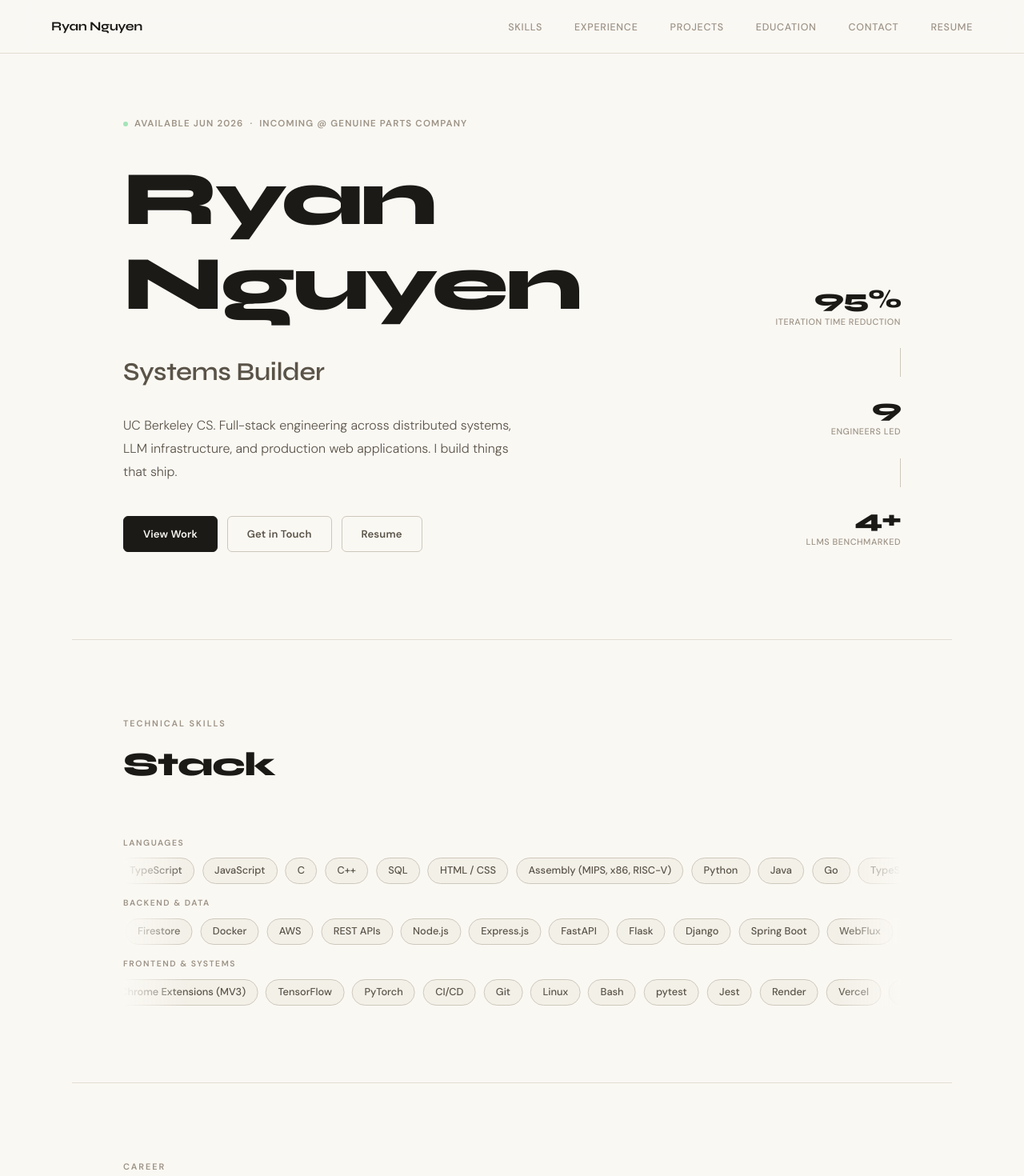
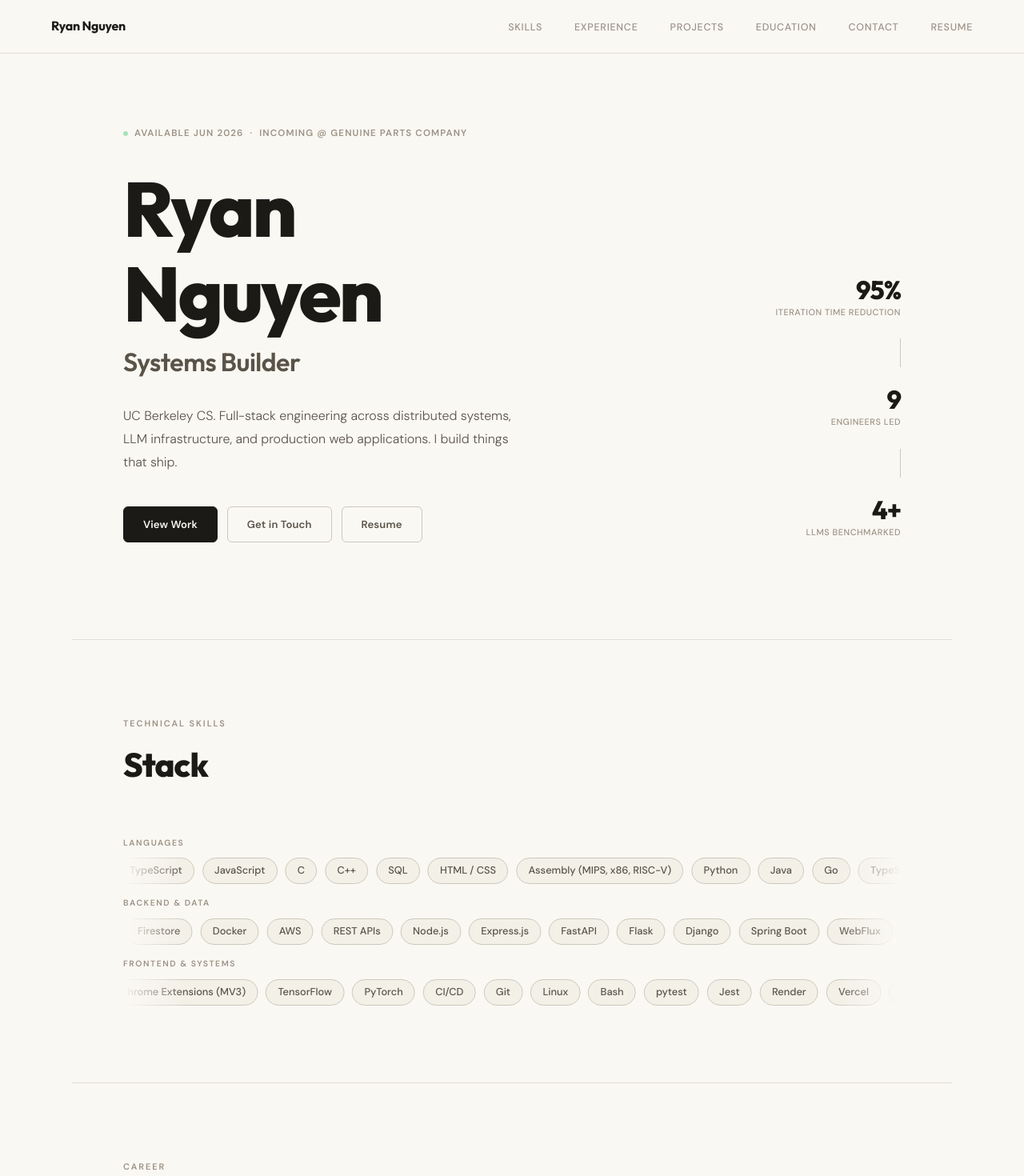
Before and after one commit to RyanTN8/portfolio, a React (Vite) app: page / in a window 1280 px wide. Shown: the top 1470 px of the page at 80% size. Built offline with nearby package versions, Linux system fonts and the light colour scheme.

Commit message:
changed the font

```diff
--- a/index.html
+++ b/index.html
@@ -6,7 +6,7 @@
     <title>Ryan Nguyen — Software Engineer</title>
     <link rel="preconnect" href="https://fonts.googleapis.com" />
     <link rel="preconnect" href="https://fonts.gstatic.com" crossorigin />
-    <link href="https://fonts.googleapis.com/css2?family=Syne:wght@600;700;800&family=DM+Sans:ital,opsz,wght@0,9..40,300;0,9..40,400;0,9..40,500;0,9..40,600;1,9..40,400&display=swap" rel="stylesheet" />
+    <link href="https://fonts.googleapis.com/css2?family=Outfit:wght@600;700;800&family=DM+Sans:ital,opsz,wght@0,9..40,300;0,9..40,400;0,9..40,500;0,9..40,600;1,9..40,400&display=swap" rel="stylesheet" />
   </head>
   <body>
     <div id="root"></div>
--- a/src/components/Hero.tsx
+++ b/src/components/Hero.tsx
@@ -60,10 +60,7 @@ export default function Hero() {
             <div className="hero-badge-dot" />
             Available Jun 2026 &nbsp;·&nbsp; Incoming @ Genuine Parts Company
           </div>
-          <h1 className="hero-name">
-            <span>Ryan</span><br />
-            <span className="hero-name-last">Nguyen</span>
-          </h1>
+          <h1 className="hero-name">Ryan<br />Nguyen</h1>
           <div className="hero-role-line">
             <span key={roleIdx} className="word-cycle">
               {roles[roleIdx]}
--- a/src/index.css
+++ b/src/index.css
@@ -36,7 +36,7 @@ nav {
 }
 
 .nav-logo {
-  font-family: 'Syne', sans-serif;
+  font-family: 'Outfit', sans-serif;
   font-weight: 700; font-size: 1rem;
   color: var(--accent);
   letter-spacing: -.3px;
@@ -98,7 +98,7 @@ nav {
 }
 
 .hero-name {
-  font-family: 'Syne', sans-serif;
+  font-family: 'Outfit', sans-serif;
   font-size: clamp(3.2rem, 7.5vw, 6rem);
   font-weight: 800;
   line-height: 1.1;
@@ -106,13 +106,9 @@ nav {
   color: var(--accent);
   margin-bottom: .5rem;
 }
-.hero-name-last {
-  display: inline-block;
-  padding-bottom: 0.25em;
-}
 
 .hero-role-line {
-  font-family: 'Syne', sans-serif;
+  font-family: 'Outfit', sans-serif;
   font-size: clamp(1.2rem, 2.8vw, 2rem);
   font-weight: 600;
   letter-spacing: -0.5px;
@@ -180,7 +176,7 @@ nav {
 }
 .hero-meta-item { text-align: right; }
 .hero-meta-num {
-  font-family: 'Syne', sans-serif;
+  font-family: 'Outfit', sans-serif;
   font-size: 2rem; font-weight: 800;
   color: var(--accent); line-height: 1;
   letter-spacing: -1px;
@@ -210,7 +206,7 @@ section {
   text-transform: uppercase; color: var(--muted); margin-bottom: .6rem;
 }
 .section-title {
-  font-family: 'Syne', sans-serif;
+  font-family: 'Outfit', sans-serif;
   font-size: clamp(1.8rem, 3.5vw, 2.6rem);
   font-weight: 800; letter-spacing: -1px;
   color: var(--accent);
@@ -315,7 +311,7 @@ section {
 }
 
 .exp-role {
-  font-family: 'Syne', sans-serif;
+  font-family: 'Outfit', sans-serif;
   font-size: .95rem; font-weight: 700;
   color: var(--accent); margin-bottom: .9rem; letter-spacing: -.2px;
 }
@@ -380,14 +376,14 @@ section {
 }
 
 .flip-num {
-  font-family: 'Syne', sans-serif;
+  font-family: 'Outfit', sans-serif;
   font-size: .7rem; font-weight: 700;
   letter-spacing: .12em; color: var(--muted);
   margin-bottom: auto;
 }
 
 .flip-project-name {
-  font-family: 'Syne', sans-serif;
+  font-family: 'Outfit', sans-serif;
   font-size: 1.35rem; font-weight: 800;
   color: var(--accent); letter-spacing: -.5px;
   margin-bottom: .2rem; margin-top: .75rem;
@@ -463,7 +459,7 @@ section {
   font-size: .82rem; color: var(--sub); font-weight: 500;
 }
 .edu-school {
-  font-family: 'Syne', sans-serif;
+  font-family: 'Outfit', sans-serif;
   font-size: 1.15rem; font-weight: 800;
   color: var(--accent); margin-bottom: .2rem; letter-spacing: -.3px;
 }
@@ -497,7 +493,7 @@ section {
   align-items: end; gap: 4rem;
 }
 .contact-heading {
-  font-family: 'Syne', sans-serif;
+  font-family: 'Outfit', sans-serif;
   font-size: clamp(2rem, 4vw, 3.2rem);
   font-weight: 800; letter-spacing: -1.5px;
   color: var(--accent); line-height: 1.05;
@@ -524,7 +520,7 @@ footer {
   display: flex; justify-content: space-between; align-items: center;
 }
 .footer-name {
-  font-family: 'Syne', sans-serif;
+  font-family: 'Outfit', sans-serif;
   font-size: .78rem; font-weight: 700; color: var(--muted);
 }
 .footer-copy { font-size: .75rem; color: var(--muted); }
```
